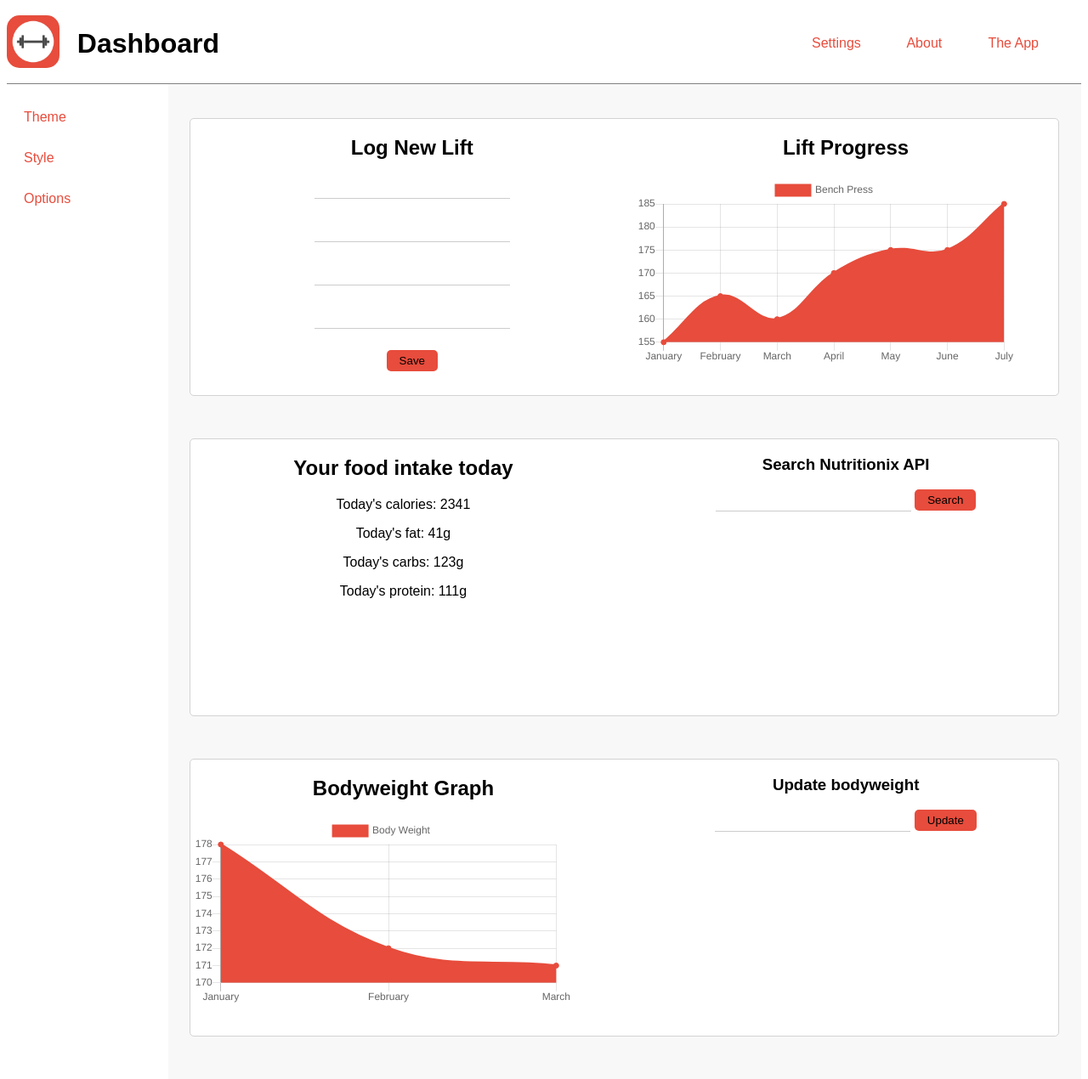
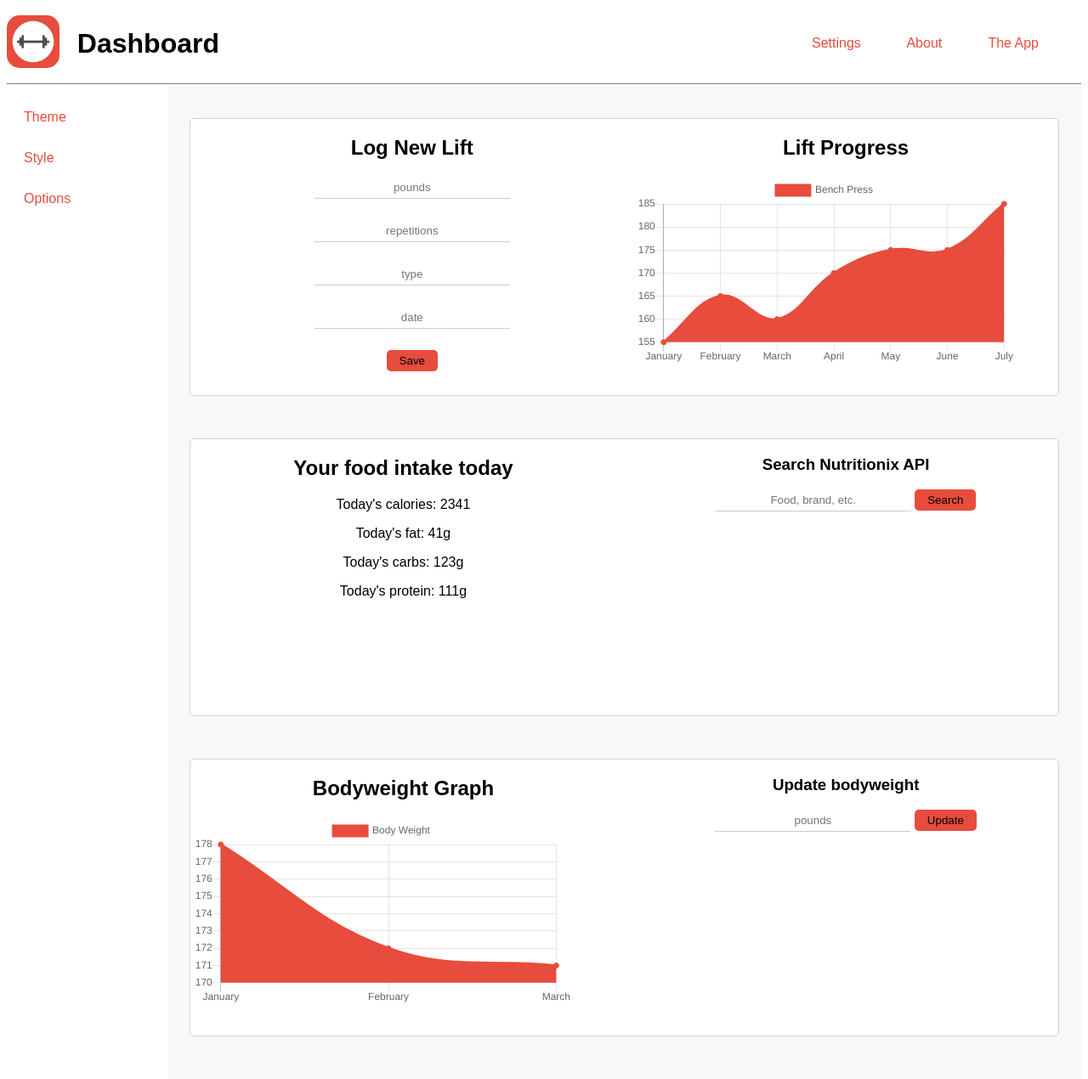
Before and after one commit to austinbailey1114/LiftAppSite, a PHP site: page / in a window 1280 px wide. Shown: the whole page at 85% size. Run offline with PHP 8.4, Linux system fonts and the light colour scheme; some libraries are stand-ins or nearby versions.

Commit message:
placeholders

```diff
--- a/css/style.css
+++ b/css/style.css
@@ -122,6 +122,7 @@ input {
     border-top: 0px solid #ccc;
     border-right-width: 0px;
     border-left-width: 0px;
+    text-align: center;
 }
 
 button {
--- a/index.html
+++ b/index.html
@@ -27,10 +27,10 @@
 				</div>
 				<div id="newLiftContainer">
 					<h2 style="font-family: Arial" align="center">Log New Lift</h2>
-					<input type="text" name="weight" id="weightInput">
-					<input type="text" name="reps" id="repsInput">
-					<input type="text" name="type" id="typeInput">
-					<input type="test" name="date" id="dateInput">
+					<input type="text" name="weight" id="weightInput" placeholder="pounds">
+					<input type="text" name="reps" id="repsInput" placeholder="repetitions">
+					<input type="text" name="type" id="typeInput" placeholder="type">
+					<input type="test" name="date" id="dateInput" placeholder="date">
 					<button id="saveLift">Save</button>
 				</div>
 			</div>
@@ -44,7 +44,7 @@
 				</div>
 				<div id="newFood">
 					<h3>Search Nutritionix API</h3>
-					<input type="text" name="searchField" id="searchInput">
+					<input type="text" name="searchField" id="searchInput" placeholder="Food, brand, etc.">
 					<button id="search">Search</button>
 				</div>
 			</div>
@@ -57,7 +57,7 @@
 				</div>
 				<div id="newWeight">
 					<h3>Update bodyweight</h3>
-					<input type="text" name="updateWeight" id="newBodyWeight">
+					<input type="text" name="updateWeight" id="newBodyWeight" placeholder="pounds">
 					<button id="add">Update</button>
 				</div>
 
```
